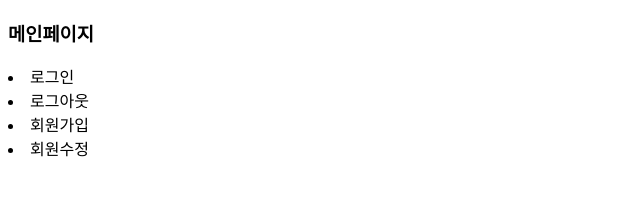
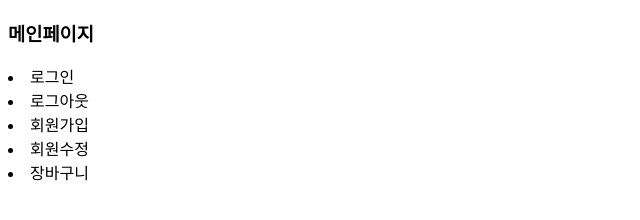
Before and after one commit to kim-junmo/ezen1000, a plain HTML site: page index.html in a window 1280 px wide. Shown: the full height of the page, 0-640 px from the left. Drawn offline with Linux system fonts and the light colour scheme.

Commit message:
장바구니 추가

```diff
--- a/index.html
+++ b/index.html
@@ -13,6 +13,7 @@
             <li>로그아웃</li>
             <li>회원가입</li>
             <li>회원수정</li>
+            <li>장바구니</li>
         </ui>
     </nav>
 </body>
```
